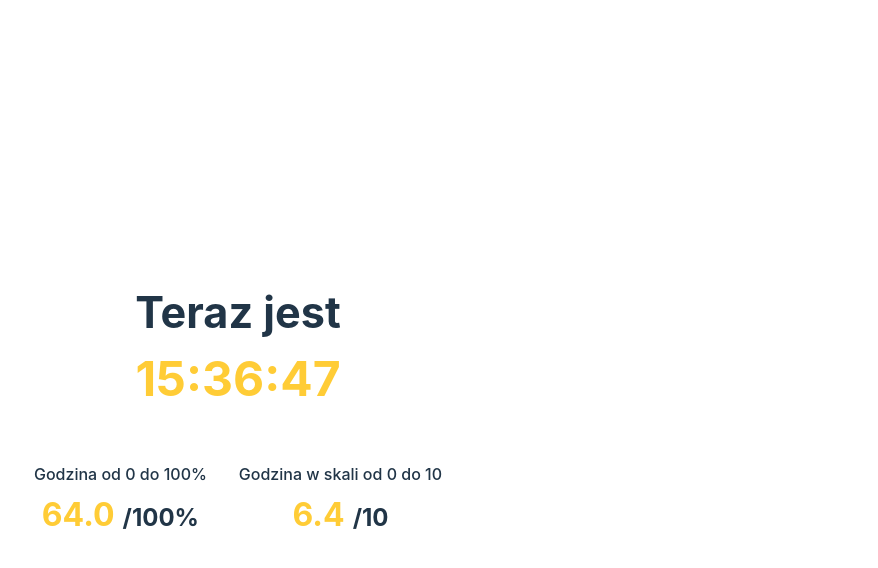
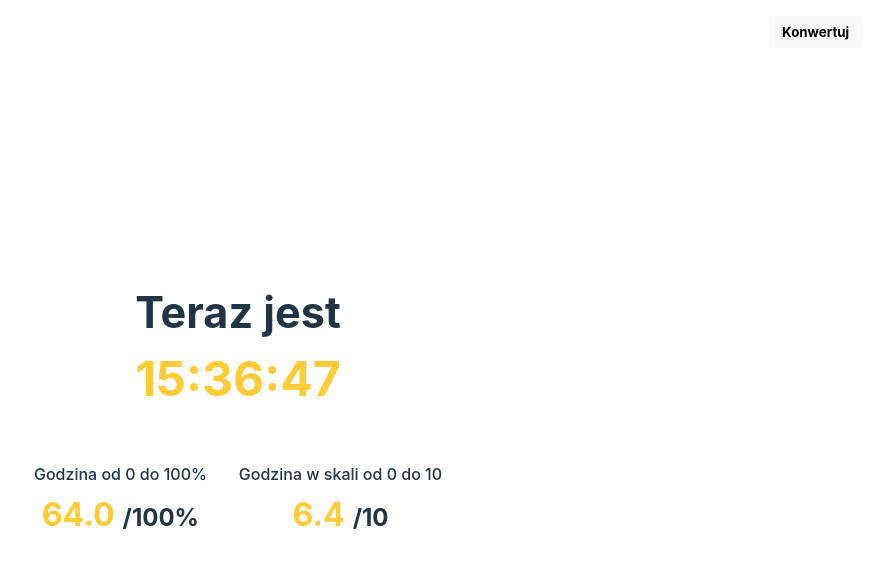
Before and after one commit to tzwel/godzina-w-skali, a Svelte app: page / in a window 1280 px wide. Shown: the top 568 px of the page, without its empty margins (402-1280 px from the left). Built offline with nearby package versions, Linux system fonts and the light colour scheme.

Commit message:
hour converter

```diff
--- a/src/App.svelte
+++ b/src/App.svelte
@@ -4,9 +4,21 @@
 
   let time = {}
 
+  let converting = false
+  let timeToConvert = Date.now();
+
+  let converterHour, converterMinute, converterSecond;
+
+
   function calcTime() {
-    time.unix = Date.now();
-    time.date = new Date();
+
+    if (converterHour || converterMinute || converterSecond) {
+      timeToConvert = `2000-01-17T${converterHour.value}:${converterMinute.value}:${converterSecond.value}`
+    } else {
+      timeToConvert = Date.now();
+    }
+
+    time.date = new Date(timeToConvert);
     time.nowString = time.date.getHours() + ':' + pad(time.date.getMinutes()) + ':' + pad(time.date.getSeconds());
     time.nowPercents = (Number('' + pad(time.date.getHours()) + pad(time.date.getMinutes()) + pad(time.date.getSeconds())) / 10000) * diviser;
     time.nowInScale = time.nowPercents / 10
@@ -14,7 +26,8 @@
 
   calcTime()
 
-  function pad(n) { return ("0" + n).slice(-2) }
+
+  function pad(n) {return ("0" + n).slice(-2)}
 
   setInterval(calcTime, 1000)
 
@@ -22,8 +35,19 @@
 
 <main>
 
-  <h2> Teraz jest </h2>
-  <h1 class="hour big"> {time.nowString} </h1>
+  <button class="floating" on:click={()=>{converting = !converting}}> Konwertuj </button>
+
+  <h2> {converting ? 'Konwertujesz' : 'Teraz jest'} </h2>
+
+  {#if converting}
+    <div class="converterInputs">
+      <input on:change={calcTime} bind:this={converterHour} min="0" max="23" type="number" value={pad(new Date().getHours())} placeholder={pad(new Date().getHours())}> <span> : </span>
+      <input on:change={calcTime} bind:this={converterMinute} min="0" max="60" type="number" value={pad(new Date().getMinutes())} placeholder={pad(new Date().getMinutes())}> <span> : </span>
+      <input on:change={calcTime} bind:this={converterSecond} min='0' max="60" type="number" value={pad(new Date().getSeconds())} placeholder={pad(new Date().getSeconds())}>
+    </div>
+  {:else}
+    <h1 class="hour big"> {time.nowString} </h1>
+  {/if}
 
   <section class="grid">
     <div class="panel">
@@ -44,6 +68,18 @@
 </main>
 
 <style>
+
+  .converterInputs {
+    margin-top: 1rem;
+  }
+
+  input {
+    min-width: 2ch;
+    width: calc(2ch + 1rem + 4px);
+    padding: 0.5rem;
+    font-size: 3rem;
+    font-weight: 700;
+  }
 
   .scale {
     font-size: 1.5rem;
@@ -86,4 +122,12 @@
     padding: 1rem;
   }
 
+  .floating {
+    position: absolute;
+    top:0;
+    right: 0;
+    margin: 1rem;
+    padding: .5rem .8rem;
+  }
+
 </style>
--- a/src/app.css
+++ b/src/app.css
@@ -36,6 +36,15 @@ h1 {
   text-align: center;
 }
 
+button {
+  border: none;
+  background: #3a3a3a;
+  border-radius: 4px;
+  cursor: pointer;
+  font-weight: 700;
+  font-family: inherit;
+}
+
 @media (prefers-color-scheme: light) {
   :root {
     color: #213547;
```
